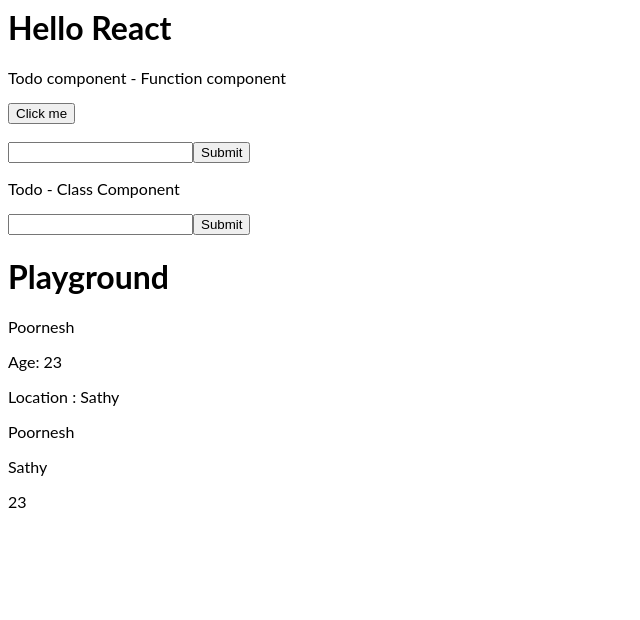
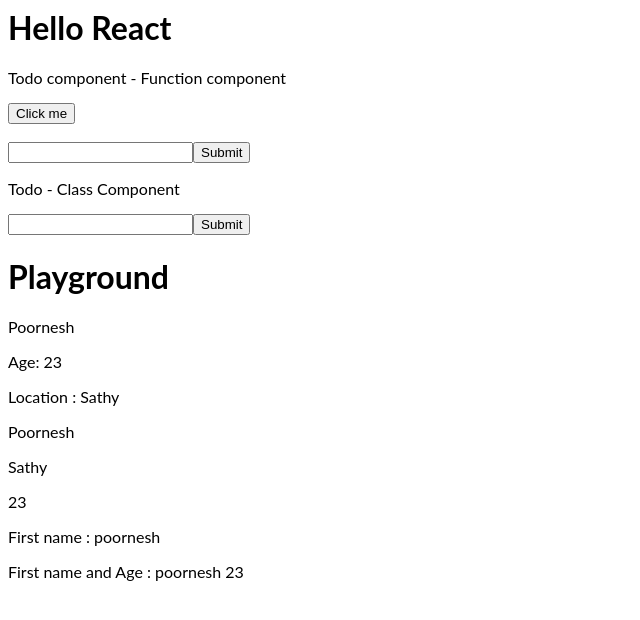
Before and after one commit to poornesh-pH/react-playground, a React (Create React App) app: page / in a window 1280 px wide. Shown: the top 620 px of the page, without its empty margins (0-640 px from the left). Built offline with nearby package versions, Linux system fonts and the light colour scheme.

Commit message:
1 file modified

```diff
--- a/src/playground.js
+++ b/src/playground.js
@@ -10,6 +10,8 @@
       {getTown(staticObj.town)}
       {staticObj.age > 18 ? <p>{staticObj.age}</p> : "Under 18"}
       {/* {staticArr} */}
+      <p>First name : {arrowFunction("poornesh")}</p>
+      <p>First name and Age : {arrowFunction("poornesh", 23)}</p>
     </div>
   );
 }
@@ -36,7 +38,5 @@
 }
 
 const arrowFunction = (name, age) => {
-  return age ? name + " " + age : name;
+  return age ? name + " " + age : name.split(" ")[0];
 };
-console.log(arrowFunction("poornesh", 23));
-console.log(arrowFunction("abi"));
```
